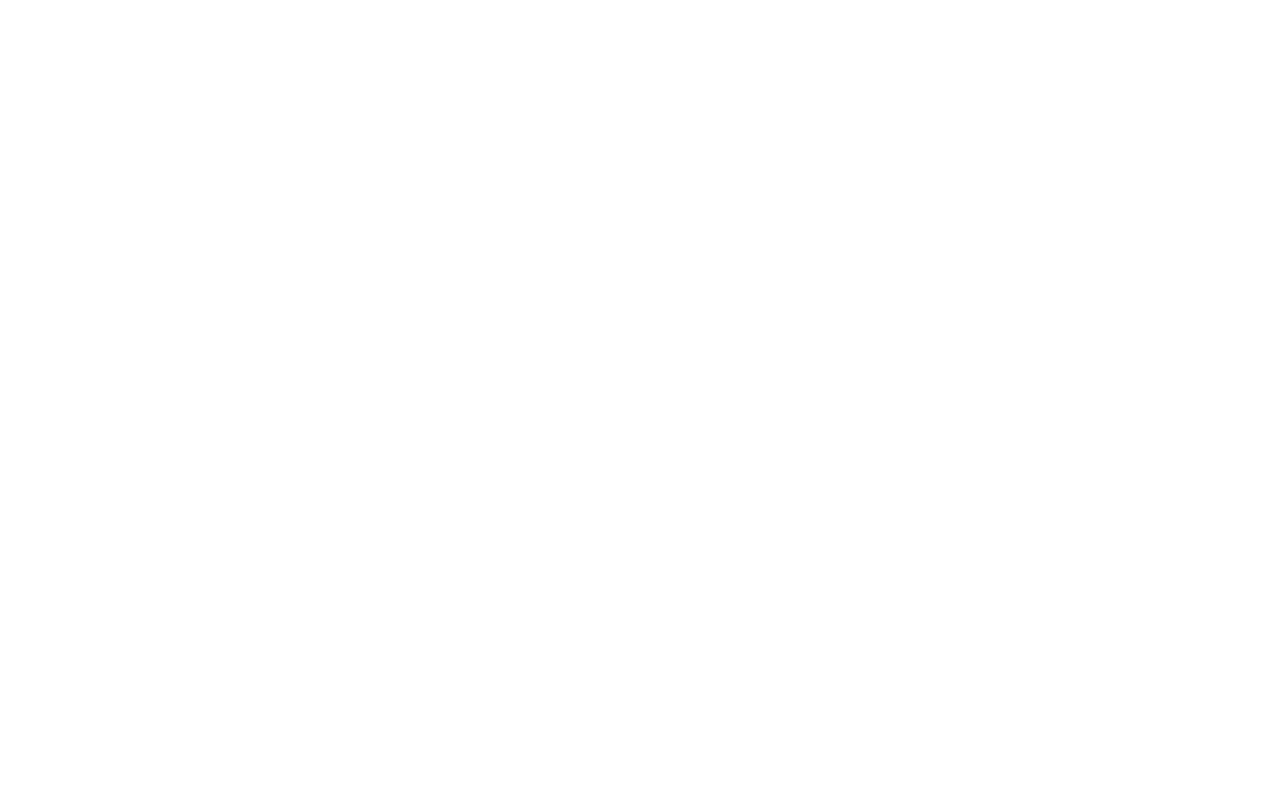
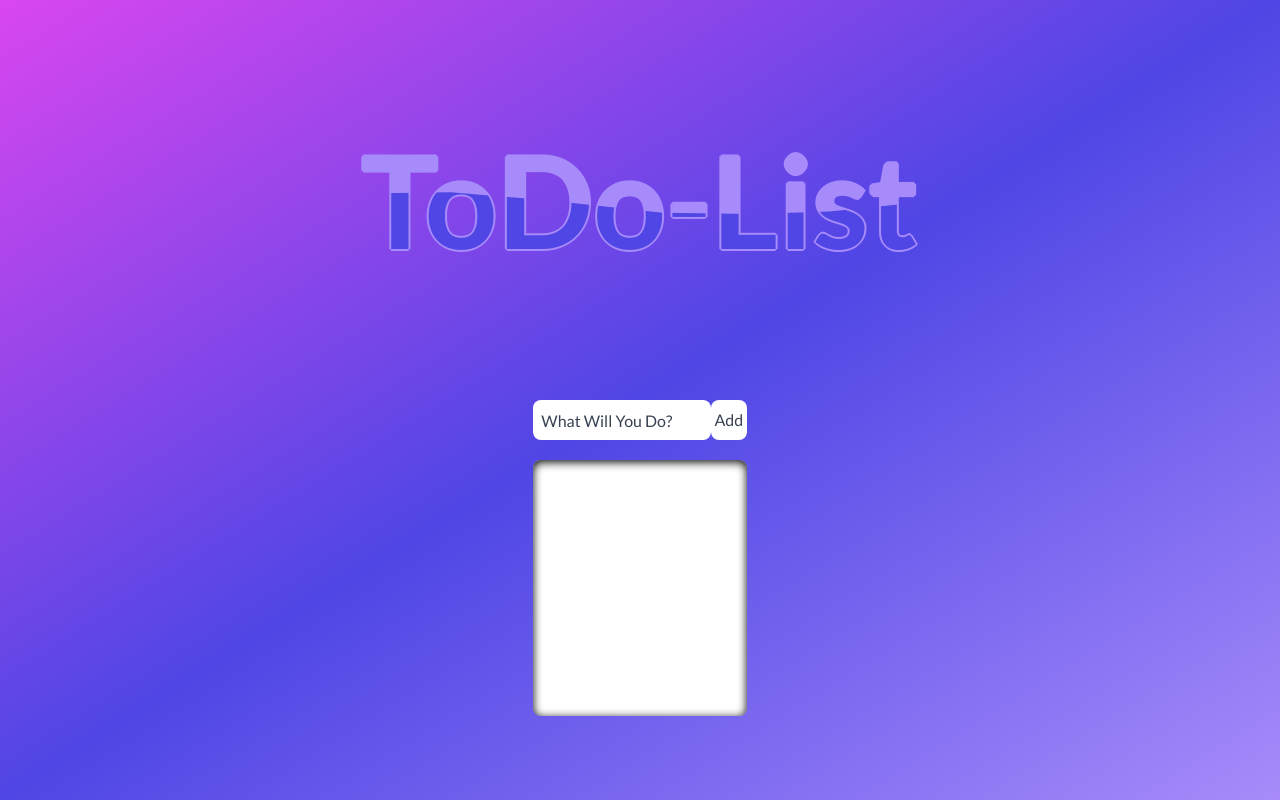
Before and after one commit to manudev-1/ToDo-List, a React (Create React App) app: page /ToDo-List in a window 1280 px wide. Built offline with nearby package versions, Linux system fonts and the light colour scheme.

Commit message:
Reset, ToDo Base Complete

```diff
--- a/src/components/ToDoList.js
+++ b/src/components/ToDoList.js
@@ -1,77 +1,106 @@
-import React, { useState } from 'react';
-import '../App.css';
+import React, { useState } from "react";
+import "../App.css";
 
-function TODO_LIST(){
-/*
-    const [name, setName] = useState('');
-    const [things, setThings] = useState([]);
-    const [isFocused, setIsFocused] = useState(false)
-    var [id, setId] = useState(0)
-    const txAdd = document.getElementById("txAdd")
+function TODO_LIST() {
+  // ! Input Edit
+  const [inputFocus, setInputFocus] = useState(false);
 
-    const handleData = (event) => {
-        if(event.key === 'Enter')
-            if(txAdd.value !== ''){
-                things.push({
-                    id: id,
-                    name: name,
-                    complete: false
-                })
-                setId(id+1)
-                txAdd.blur()
-                setTimeout(() => {
-                    txAdd.focus();
-                },100);
-            }
-    }
-
-    const handleFocus = () => {
-        setIsFocused(true);
+  const handleInputFocus = () => {
+    setInputFocus(true);
   };
 
-    const handleBlur = () => {
-        setIsFocused(false);
+  const handleInputBlur = () => {
+    setInputFocus(false);
   };
 
-    const handleCheck = (id) => {
-        things.map((thing) => {
-            if(thing.id == id){
-                if(!thing.complete){
-                    thing.complete = true
-                }else{
-                    thing.complete = false
+  // ! todolist
+  const [input, setInput] = useState("");
+  const [todoList, setTodoList] = useState([]);
+
+  const handleInputData = (e) => {
+    if (input != "") {
+      const id = todoList.length + 1;
+      setTodoList((prev) => [
+        ...prev,
+        {
+          id: id,
+          task: input,
+          complete: false,
+        },
+      ]);
+      setInput("");
     }
-            }
+  };
 
-        })
-    }
+  const handleCompleteTask = (id) => {
+    let list = todoList.map((task) => {
+      let item = {};
+      if (task.id == id) {
+        item = { ...task, complete: !task.complete };
+      } else item = { ...task };
+      return item;
+    });
+    setTodoList(list);
+    console.log(todoList)
+  };
 
-    return(
+  return (
     <div className="ToDo_List font-lato">
       <div className="w-screen h-screen bg-gradient-to-tl from-violet-400 via-indigo-600 to-fuchsia-500">
         <div className="w-full h-1/2 flex justify-center items-center">
-                    <h1 className='stroke font-bold text-9xl absolute text-transparent'>ToDo-List</h1>
-                    <h1 className='animate font-bold text-9xl absolute text-indigo-600'>ToDo-List</h1>
+          <h1 className="stroke font-bold text-9xl absolute text-transparent">
+            ToDo-List
+          </h1>
+          <h1 className="animate font-bold text-9xl absolute text-indigo-600">
+            ToDo-List
+          </h1>
         </div>
         <div className="flex flex-col items-center">
-                    <input type="text" className={isFocused ? 'outline-none border-none h-10 w-1/6 rounded-lg p-2 capitalize bg-add bg-no-repeat bg-5 bg-right-m filter drop-shadow-glowing placeholder:text-gray-700' : 'outline-none border-none h-10 w-1/6 rounded-lg p-2 capitalize'} placeholder='What will you do?' maxLength={20} value={name} onChange={e => setName(e.target.value)} onFocus={handleFocus} onBlur={handleBlur} onKeyDown={handleData} id='txAdd'/>
+          <div className="w-1/6 flex">
+            <input
+              type="text"
+              className={
+                inputFocus
+                  ? "outline-none border-none h-10 w-5/6 rounded-lg p-2 duration-500 capitalize filter drop-shadow-glowing placeholder:text-gray-700"
+                  : "outline-none border-none h-10 w-5/6 rounded-lg p-2 duration-500 capitalize placeholder:text-gray-700"
+              }
+              placeholder="What will you do?"
+              maxLength={15}
+              id="txAdd"
+              value={input}
+              onFocus={handleInputFocus}
+              onBlur={handleInputBlur}
+              onInput={(e) => setInput(e.target.value)}
+            />
+            <button
+              className={
+                inputFocus
+                  ? "w-1/6 bg-white rounded-lg text-gray-700 filter drop-shadow-glowing duration-500"
+                  : "w-1/6 duration-500 bg-white rounded-lg text-gray-700"
+              }
+              onClick={() => handleInputData()}
+            >
+              Add
+            </button>
+          </div>
           <div className="bg-white w-1/6 h-64 m-5 shadow-insideShadow rounded-lg p-3 text-gray-600">
-                        {things.map(thing => {
-                            return(
-                                <div className="w-full flex justify-between items-center">
-                                    <p key={thing.id} className={thing.complete ? 'capitalize text-gray-300 duration-500' : 'capitalize text-gray-600 duration-500'}>{thing.name}</p>
-                                    <div className="flex">
-                                        <label htmlFor="completed" className={thing.complete ? 'opacity-100 duration-500' : 'opacity-0 duration-500'}>Completed</label>
-                                        <input type="checkbox" name="completed" key={thing.id} onChange={handleCheck(thing.id)} className={thing.complete ? 'ml-2' : 'ml-2'}/>
+            {todoList.map((task) => {
+              return (
+                <div
+                  className="flex justify-between items-center"
+                  complete={String(task.complete)}
+                  id={task.id}
+                  onClick={() => handleCompleteTask(task.id)}
+                >
+                  <p className={task.complete ? 'capitalize text-gray-300 duration-500' : 'capitalize text-gray-600 duration-500'}>{task.task}</p>
+                  <p className={task.complete ? 'capitalize text-green-400 opacity-100 duration-500 font-semibold' : 'duration-500 opacity-0'}>Completed</p>
                 </div>
-                                </div>
-                            )
+              );
             })}
           </div>
         </div>
       </div>
     </div>
   );
-    */
-};
-export default TODO_LIST
+}
+export default TODO_LIST;
```
Lines whose indentation alone changed are shown as unchanged.
